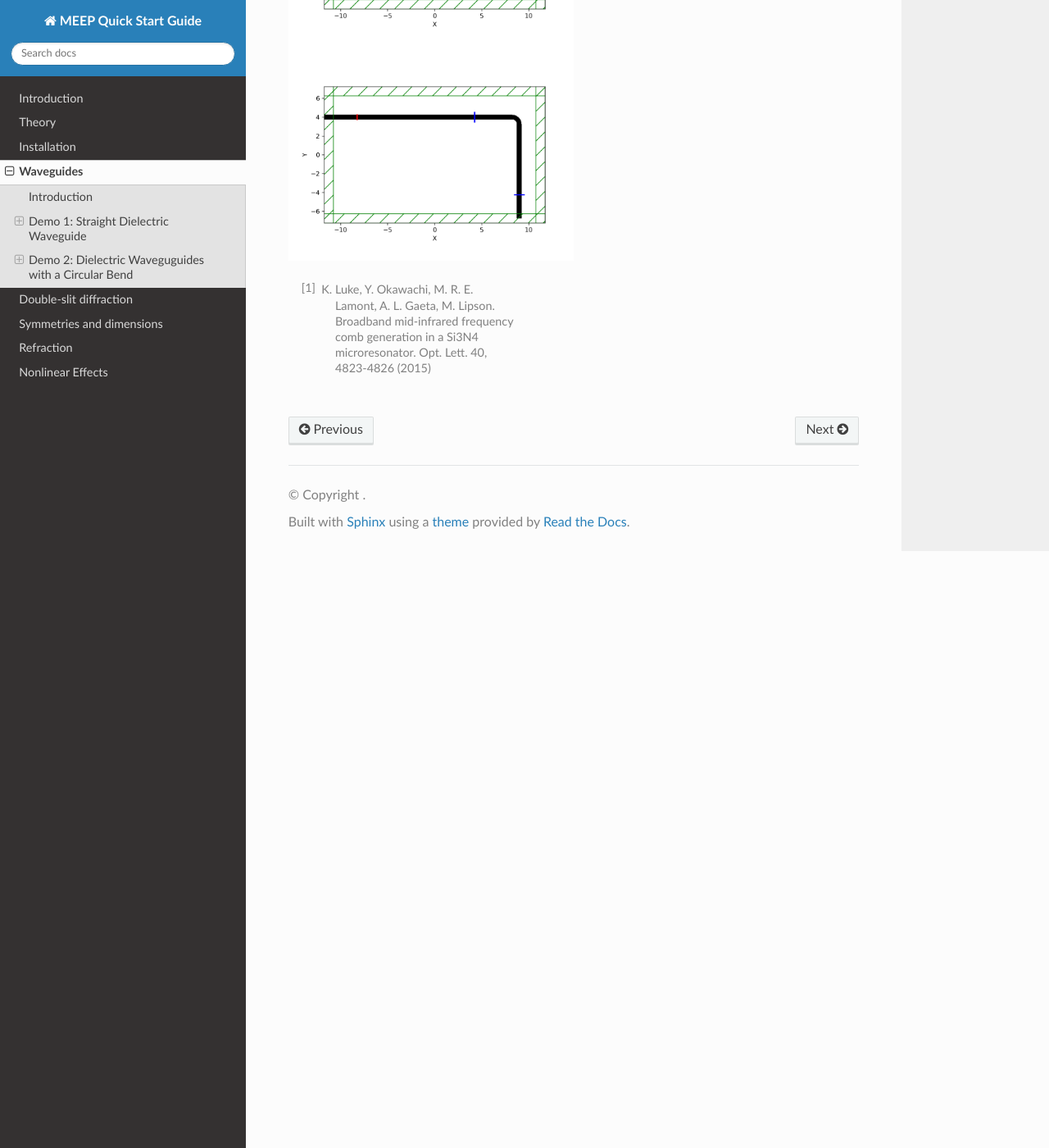
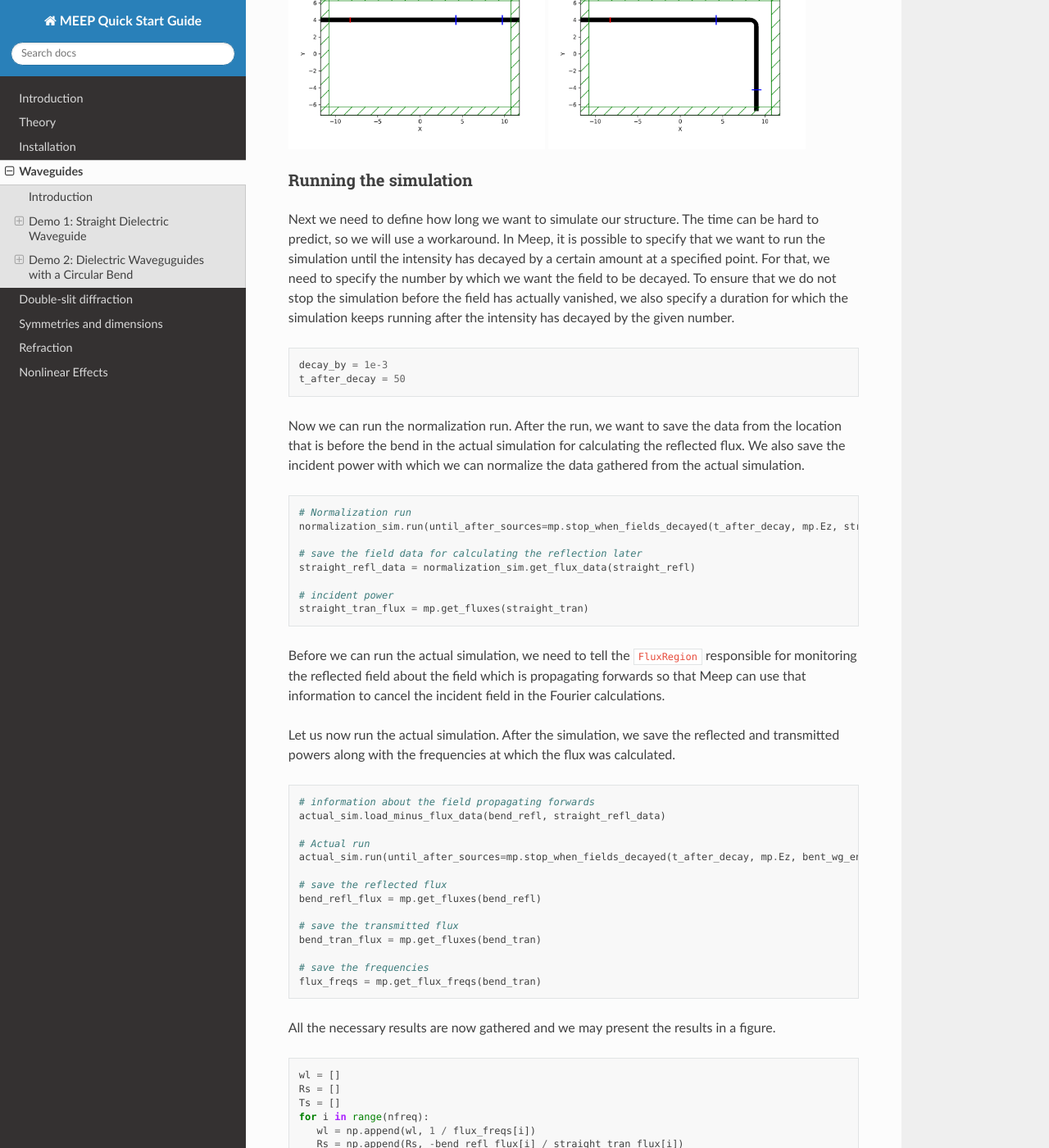
Before and after one commit to lehtisa/tuni_meep_doc, a Sphinx documentation site: the page built from docs/source/waveguides.rst, in a window 1280 px wide and 1400 px high, scrolled down 20072 px. Shown: the whole window at 82% size. Built offline with Sphinx 7.4.7 and the Read the Docs theme 3.1.0, drawn with Linux system fonts in a browser that asks for light colours; pages that are not in the unit, such as notebooks, are missing from menus; some of the changed text lies outside the part shown.

Commit message:
Demo 2 continues

```diff
--- a/docs/source/waveguides.rst
+++ b/docs/source/waveguides.rst
@@ -697,16 +697,25 @@ For the locations and sizes of the simulation cell, source and flux monitors, we
    # Read volumes for cell, geometry, source region
    # and flux monitors from the GDSII file
    sim_cell = mp.GDSII_vol(filename, SIM_CELL_LAYER, cell_zmin, cell_zmax)
+
+   # the straight waveguide is needed for the normalization run
    straight_wg = mp.get_GDSII_prisms(
       wg_material, filename, WG_LAYER_STRAIGHT_WG, wg_zmin, wg_zmax
-   ) # the straight waveguide is needed for the normalization run
+   )
+
+   # the bent waveguide geometry is for the actual run
    bent_wg = mp.get_GDSII_prisms(
       wg_material, filename, WG_LAYER_BENT_WG, wg_zmin, wg_zmax
-   ) # the bent waveguide geometry is for the actual run
+   )
+
    src_vol = mp.GDSII_vol(filename, SRC_LAYER, wg_zmin, wg_zmax)
+
    straight_out_vol = mp.GDSII_vol(filename, TRAN_MON_LAYER_STRAIGHT_WG, wg_zmin, wg_zmax)
+
    bent_out_vol = mp.GDSII_vol(filename, TRAN_MON_LAYER_BENT_WG, wg_zmin, wg_zmax)
+
    in_vol = mp.GDSII_vol(filename, REFL_MON_LAYER, wg_zmin, wg_zmax)
+
    straight_wg_end_pt = straight_out_vol.center
    bent_wg_end_pt = bent_out_vol.center
 
@@ -756,9 +765,90 @@ Now we can confirm if we indeed have imported the waveguide geometry and the sou
 |pic1| |pic2|
 
 .. |pic1| image:: waveguide_figures/7_straight_waveguide_sim.png
-   :width: 50%
+   :width: 45%
 
 .. |pic2| image:: waveguide_figures/8_bent_waveguide_sim.png
-   :width: 50%
+   :width: 45%
+
+Running the simulation
+----------------------
+Next we need to define how long we want to simulate our structure. The time can be hard to predict, so we will use a workaround. In Meep, it is possible to specify that we want to run the simulation until the intensity has decayed by a certain amount at a specified point. For that, we need to specify the number by which we want the field to be decayed. To ensure that we do not stop the simulation before the field has actually vanished, we also specify a duration for which the simulation keeps running after the intensity has decayed by the given number.
+
+.. code-block:: python
+
+   decay_by = 1e-3
+   t_after_decay = 50
+
+Now we can run the normalization run. After the run, we want to save the data from the location that is before the bend in the actual simulation for calculating the reflected flux. We also save the incident power with which we can normalize the data gathered from the actual simulation.
+
+.. code-block:: python
+
+   # Normalization run
+   normalization_sim.run(until_after_sources=mp.stop_when_fields_decayed(t_after_decay, mp.Ez, straight_wg_end_pt, decay_by))
+
+   # save the field data for calculating the reflection later
+   straight_refl_data = normalization_sim.get_flux_data(straight_refl)
+
+   # incident power
+   straight_tran_flux = mp.get_fluxes(straight_tran)
+
+Before we can run the actual simulation, we need to tell the ``FluxRegion`` responsible for monitoring the reflected field about the field which is propagating forwards so that Meep can use that information to cancel the incident field in the Fourier calculations.
+
+Let us now run the actual simulation. After the simulation, we save the reflected and transmitted powers along with the frequencies at which the flux was calculated.
+
+.. code-block:: python
+
+   # information about the field propagating forwards
+   actual_sim.load_minus_flux_data(bend_refl, straight_refl_data)
+
+   # Actual run
+   actual_sim.run(until_after_sources=mp.stop_when_fields_decayed(t_after_decay, mp.Ez, bent_wg_end_pt, decay_by))
+
+   # save the reflected flux
+   bend_refl_flux = mp.get_fluxes(bend_refl)
+
+   # save the transmitted flux
+   bend_tran_flux = mp.get_fluxes(bend_tran)
+
+   # save the frequencies
+   flux_freqs = mp.get_flux_freqs(bend_tran)
+
+All the necessary results are now gathered and we may present the results in a figure.
+
+.. code-block:: python
+
+   wl = []
+   Rs = []
+   Ts = []
+   for i in range(nfreq):
+      wl = np.append(wl, 1 / flux_freqs[i])
+      Rs = np.append(Rs, -bend_refl_flux[i] / straight_tran_flux[i])
+      Ts = np.append(Ts, -bend_tran_flux[i] / straight_tran_flux[i])
+
+   Ls = 1 - Rs - Ts
+
+   fig = plt.figure(figsize=(4,3.25))
+   ax = fig.add_subplot(111)
+   colors = ["#CC6666", "#9999CC", "#66CC99"]
+
+   # main plot
+   ax.plot(wl, 100*Ts, color=colors[0], label="Transmittance")
+   ax.plot(wl, 100*Ls, color=colors[1], label="Loss")
+   ax.plot(wl, 100*Rs, color=colors[2], label="Reflectance")
+
+   ax.set_ylim(bottom=0, top=100)
+   ax.set_xlabel("Wavelength (μm)")
+   ax.set_ylabel("Transmittance, Loss, \nand Reflectance (%)")
+   ax.set_title("")
+   ax.legend(loc=0)
+
+   plt.savefig("one_wg_TRL.pdf")
+   plt.savefig("one_wg_TRL.png", dpi=300)
+   plt.show()
+
+.. figure:: waveguide_figures/9_results_one_br.png
+   :alt: Results for a single bend radius.
+   :width: 60%
+   :align: center
 
 .. [1] K. Luke, Y. Okawachi, M. R. E. Lamont, A. L. Gaeta, M. Lipson. Broadband mid-infrared frequency comb generation in a Si3N4 microresonator. Opt. Lett. 40, 4823-4826 (2015)
```
